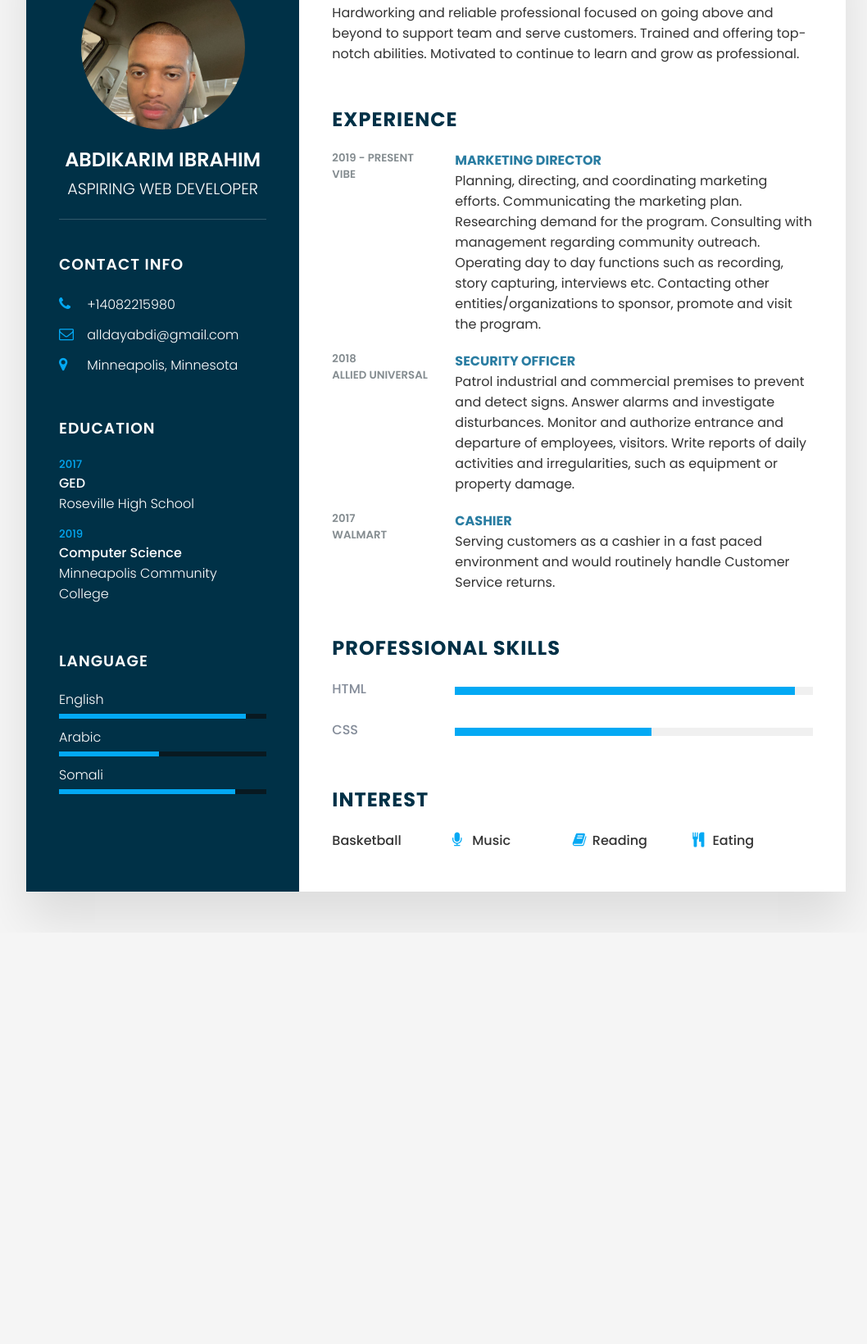
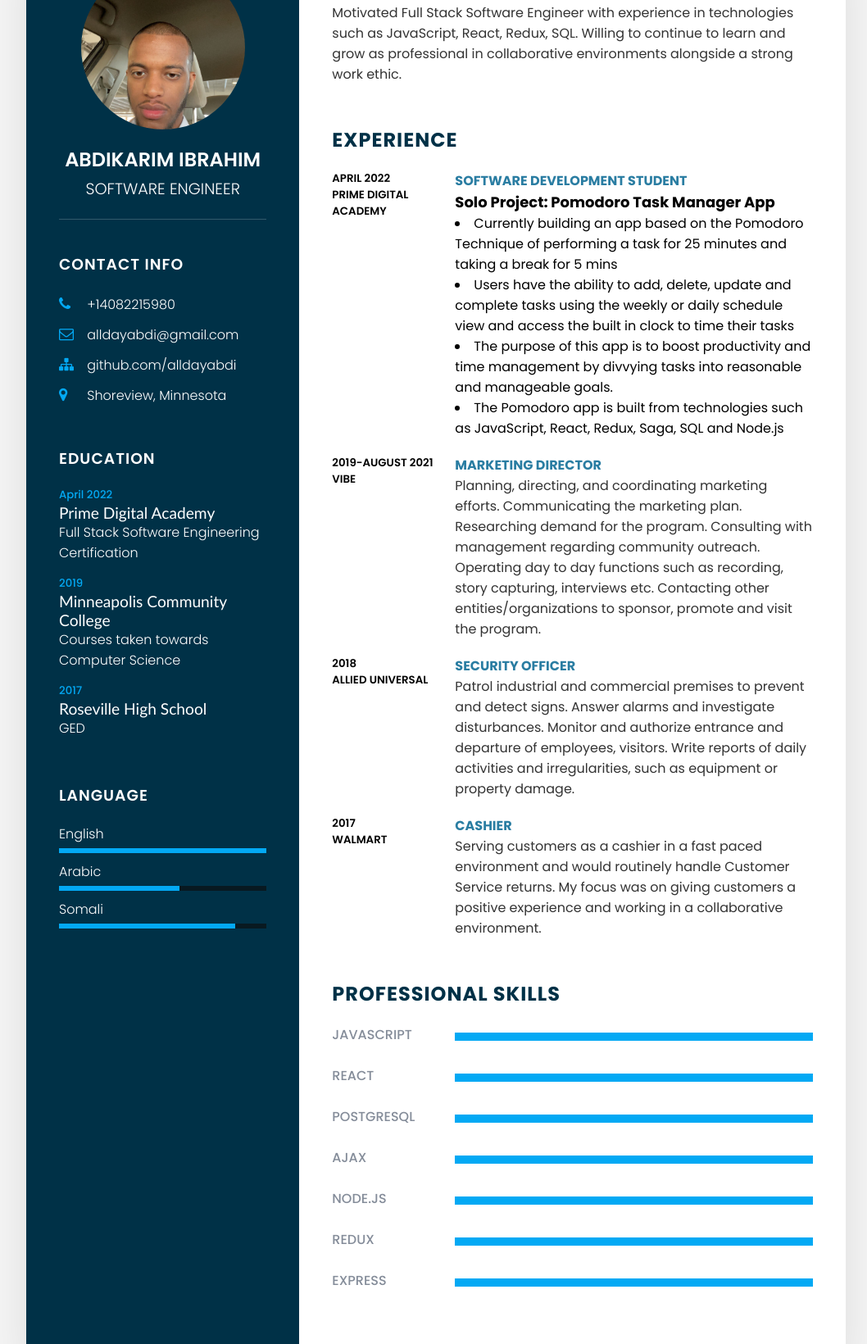
Before and after one commit to alldayabdi/alldayabdi.github.io, a plain HTML site: page index.html in a window 1280 px wide. Shown: the part 132-1772 px from the top of the page at 82% size, without its empty margins (108-1166 px from the left). Before the commit the page ends 1270 px from the top, so only its background shows below. Drawn offline with Linux system fonts and the light colour scheme.

Commit message:
Updated resume

```diff
--- a/index.html
+++ b/index.html
@@ -1,11 +1,14 @@
 <!DOCTYPE html>
 <html>
+
 <head>
 	<meta name="viewport" content="width=device-width, initial-scale=1.0">
 	<title>Responsive CV using Html & CSS</title>
-<link rel="stylesheet" href="https://stackpath.bootstrapcdn.com/font-awesome/4.7.0/css/font-awesome.min.css" integrity="sha384-wvfXpqpZZVQGK6TAh5PVlGOfQNHSoD2xbE+QkPxCAFlNEevoEH3Sl0sibVcOQVnN" crossorigin="anonymous">
+	<link rel="stylesheet" href="https://stackpath.bootstrapcdn.com/font-awesome/4.7.0/css/font-awesome.min.css"
+		integrity="sha384-wvfXpqpZZVQGK6TAh5PVlGOfQNHSoD2xbE+QkPxCAFlNEevoEH3Sl0sibVcOQVnN" crossorigin="anonymous">
 	<link rel="stylesheet" type="text/css" href="style.css">
 </head>
+
 <body>
 	<div class="container">
 		<div class="left_Side">
@@ -13,7 +16,7 @@
 				<div class="imgBx">
 					<img src="abdikarim.jpg">
 				</div>
-				<h2>Abdikarim Ibrahim<br><span>Aspiring Web Developer</span></h2>
+				<h2>Abdikarim Ibrahim<br><span>Software Engineer</span></h2>
 			</div>
 			<div class="contactInfo">
 				<h3 class="title">Contact Info</h3>
@@ -26,10 +29,14 @@
 						<span class="icon"><i class="fa fa-envelope-o" aria-hidden="true"></i></span>
 						<span class="text">alldayabdi@gmail.com</span>
 					</li>
+					<li>
+						<span class="icon"><i class="fa fa-sitemap" aria-hidden="true"></i></span>
+						<span class="text">github.com/alldayabdi</span>
+					</li>
 
 					<li>
 						<span class="icon"><i class="fa fa-map-marker" aria-hidden="true"></i></span>
-						<span class="text">Minneapolis, Minnesota</span>
+						<span class="text">Shoreview, Minnesota</span>
 					</li>
 				</ul>
 			</div>
@@ -37,14 +44,22 @@
 				<h3 class="title">Education</h3>
 				<ul>
 					<li>
-						<h5>2017</h5>
-						<h4>GED</h4>
-						<h4>Roseville High School</h4>
+						<h5>April 2022</h5>
+						<h4 class="school">Prime Digital Academy</h4>
+						<h4>Full Stack Software Engineering Certification</h4>
+
 					</li>
 					<li>
 						<h5>2019</h5>
-						<h4>Computer Science</h4>
-						<h4>Minneapolis Community College</h4>
+						<h4 class="school">Minneapolis Community College</h4>
+						<h4>Courses taken towards Computer Science</h4>
+
+					</li>
+					<li>
+						<h5>2017</h5>
+						<h4 class="school">Roseville High School</h4>
+						<h4>GED</h4>
+
 					</li>
 
 				</ul>
@@ -55,13 +70,13 @@
 					<li>
 						<span class="text">English</span>
 						<span class="percent">
-							<div style="width: 90%"></div>
+							<div style="width: 100%"></div>
 						</span>
 					</li>
 					<li>
 						<span class="text">Arabic</span>
 						<span class="percent">
-							<div style="width: 48%"></div>
+							<div style="width: 58%"></div>
 						</span>
 					</li>
 					<li>
@@ -76,14 +91,34 @@
 		<div class="right_Side">
 			<div class="about">
 				<h2 class="title2">Profile</h2>
-				<p>Hardworking and reliable professional focused on going above and beyond to support team and serve customers. Trained and offering top-notch abilities. Motivated to continue to learn and grow as professional.
+				<p> Motivated Full Stack Software Engineer with experience in technologies such as JavaScript, React, Redux, SQL. Willing to continue to learn and grow as
+					professional in collaborative environments alongside a strong work ethic.</p>
 			</div>
 			<div class="about">
 				<h2 class="title2">Experience</h2>
+
 				<div class="box">
 					<div class="year_company">
-						<h5>2019 - Present</h5>
-						<h5>Vibe</h5>
+						<h5>April 2022</h5>
+						<h5 class="place">Prime Digital Academy</h5>
+					</div>
+					<div class="text">
+						<h4>Software Development Student</h4>
+						<p class="project"><strong>Solo Project: Pomodoro Task Manager App
+						</strong></p>
+							<li>Currently building an app based on the Pomodoro Technique of performing a task for 25 minutes and taking a break for 5 mins</li>
+							<li>Users have the ability to add, delete, update and complete tasks using the weekly or daily schedule view and access the built in clock to time their tasks</li>
+
+							<li>The purpose
+								of this app is to boost productivity and time management by divvying tasks into reasonable and manageable goals. </li>
+							<li> The Pomodoro app is built from technologies such as JavaScript, React, Redux, Saga, SQL and Node.js </li>
+					</div>
+				</div>
+
+				<div class="box">
+					<div class="year_company">
+						<h5>2019-August 2021</h5>
+						<h5 class="place">Vibe</h5>
 					</div>
 					<div class="text">
 						<h4>Marketing Director</h4>
@@ -95,27 +130,30 @@
 							Contacting other entities/organizations to sponsor, promote and visit the program.</p>
 					</div>
 				</div>
+
 				<div class="box">
 					<div class="year_company">
 						<h5>2018</h5>
-						<h5>Allied Universal</h5>
+						<h5 class="place">Allied Universal</h5>
 					</div>
 					<div class="text">
 						<h4>Security Officer</h4>
 						<p>Patrol industrial and commercial premises to prevent and detect signs.
 							Answer alarms and investigate disturbances.
 							Monitor and authorize entrance and departure of employees, visitors.
-              Write reports of daily activities and irregularities, such as equipment or property damage.</p>
+							Write reports of daily activities and irregularities, such as equipment or property damage.
+						</p>
 					</div>
 				</div>
 				<div class="box">
 					<div class="year_company">
 						<h5>2017</h5>
-						<h5>Walmart</h5>
+						<h5 class="place">Walmart</h5>
 					</div>
 					<div class="text">
 						<h4>Cashier</h4>
-						<p>Serving customers as a cashier in a fast paced environment and would routinely handle Customer Service returns.</p>
+						<p>Serving customers as a cashier in a fast paced environment and would routinely handle
+							Customer Service returns. My focus was on giving customers a positive experience and working in a collaborative environment.</p>
 					</div>
 				</div>
 			</div>
@@ -123,30 +161,65 @@
 			<div class="about skills">
 				<h2 class="title2">Professional Skills</h2>
 				<div class="box">
-					<h4>Html</h4>
+					<h4>JavaScript</h4>
 					<span class="percent">
-						<div style="width: 95%"></div>
+						<div style="width: 100%"></div>
 					</span>
 				</div>
 				<div class="box">
-					<h4>CSS</h4>
+					<h4>React</h4>
 					<span class="percent">
-						<div style="width: 55%"></div>
+						<div style="width: 100%"></div>
 					</span>
+				</div>
+				<div class="box">
+					<h4>Postgresql</h4>
+					<span class="percent">
+						<div style="width: 100%"></div>
+					</span>
+				</div>
+				<div class="box">
+					<h4>AJAX</h4>
+					<span class="percent">
+						<div style="width: 100%"></div>
+					</span>
+
+				</div>
+				<div class="box">
+					<h4>Node.js</h4>
+					<span class="percent">
+						<div style="width: 100%"></div>
+					</span>
+
+				</div>
+				<div class="box">
+					<h4>Redux</h4>
+					<span class="percent">
+						<div style="width: 100%"></div>
+					</span>
+
+				</div>
+				<div class="box">
+					<h4>Express</h4>
+					<span class="percent">
+						<div style="width: 100%"></div>
+					</span>
+
 				</div>
 
 			</div>
 
-			<div class="about interest">
+			<!-- <div class="about interest">
 				<h2 class="title2">Interest</h2>
 				<ul>
-					<li><i class="fas fa-basketball-ball"aria-hidden="true"></i> Basketball</li>
+					<li><i class="fas fa-basketball-ball" aria-hidden="true"></i> Basketball</li>
 					<li><i class="fa fa-microphone" aria-hidden="true"></i> Music</li>
 					<li><i class="fa fa-book" aria-hidden="true"></i> Reading</li>
 					<li><i class="fa fa-cutlery" aria-hidden="true"></i> Eating</li>
 				</ul>
-			</div>
+			</div> -->
 		</div>
 	</div>
 </body>
+
 </html>
--- a/style.css
+++ b/style.css
@@ -188,12 +188,14 @@ p
 {
 	min-width: 150px;
 	margin-bottom: 10px;
+
 }
 .about .box .year_company h5
 {
 	text-transform: uppercase;
-	color: #848c90;
+	color:black;
 	font-weight: 600;
+	font-size: smaller;
 }
 .about .box .text h4
 {
@@ -254,6 +256,16 @@ p
 	width: 20px;
 
 }
+.project{
+	color: black;
+	font-size: large;
+	font: bold;
+
+}
+.school{
+	font-family: 'Trebuchet MS', 'Lucida Sans Unicode', 'Lucida Grande', 'Lucida Sans', Arial, sans-serif;
+	font-size: larger;
+}
 
 
 @media (max-width: 1000px)
```
Lines whose indentation alone changed are shown as unchanged.
